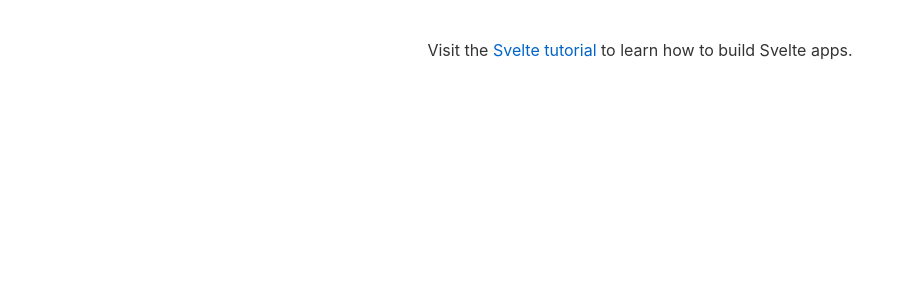
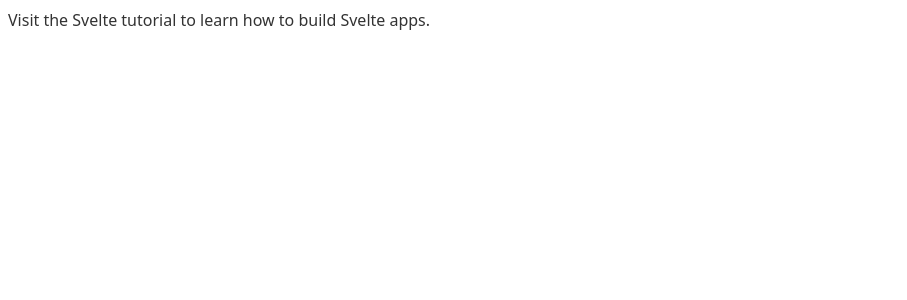
Before and after one commit to manan30/svelt-e-commerce, a Svelte app: page / in a window 1280 px wide. Shown: the top 300 px of the page, without its empty margins (0-907 px from the left). Built offline with nearby package versions, Linux system fonts and the light colour scheme.

Commit message:
Adding tailwind support

```diff
--- a/src/App.svelte
+++ b/src/App.svelte
@@ -3,31 +3,18 @@
 </script>
 
 <main>
-  <!-- <h1>Hello {name}!</h1> -->
   <p>
     Visit the <a href="https://svelte.dev/tutorial">Svelte tutorial</a> to learn
     how to build Svelte apps.
   </p>
 </main>
 
-<style>
-  main {
-    text-align: center;
-    padding: 1em;
-    max-width: 240px;
-    margin: 0 auto;
-  }
+<style global lang="postcss">
+  /* only apply purgecss on utilities, per Tailwind docs */
+  /* purgecss start ignore */
+  @tailwind base;
+  @tailwind components;
+  /* purgecss end ignore */
 
-  /* h1 {
-    color: #ff3e00;
-    text-transform: uppercase;
-    font-size: 4em;
-    font-weight: 100;
-  } */
-
-  @media (min-width: 640px) {
-    main {
-      max-width: none;
-    }
-  }
+  @tailwind utilities;
 </style>
```
